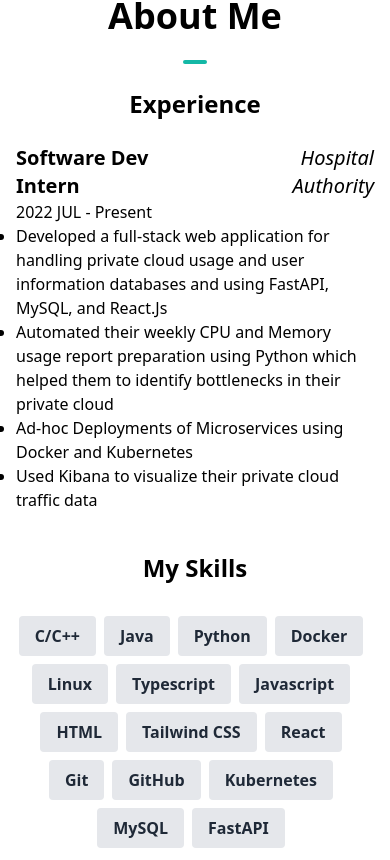
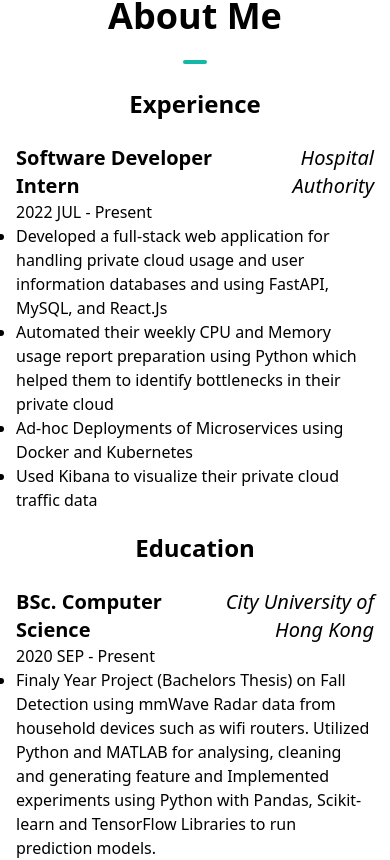
Before and after one commit to towsifali/Portfolio, a Next.js app: page / in a window 390 px wide. Shown: the part 1031-1891 px from the top of the page. Built offline with nearby package versions, Linux system fonts and the light colour scheme.

Commit message:
About Section Finished

```diff
--- a/components/AboutSection.tsx
+++ b/components/AboutSection.tsx
@@ -22,15 +22,12 @@ const skills = [
 const AboutSection = () => {
   return (
     <section id="about">
-        <div className='my-12 pb-12 md:pt-16 md:pb-48'>
+        <div className='my-12 pb-12 md:pt-16 md:pb-16'>
             <h1 className='text-center font-bold text-4xl'>About Me
             <hr className='w-6 h-1 mx-auto my-6 bg-teal-500 border-0 rounded'></hr>
             </h1>
             <div className='flex flex-col space-y-10 justify-center align-top items-stretch md:flex-row md:text-left md:pd-4 md:space-y-0 md:space-x-10'>
                 <div className='md:w-1/2'>
-                    <h1 className='text-center text-2xl font-bold mb-6 md:text-left'>
-                        Experience
-                    </h1>
                     <ContentSection/>
                 </div>
                 <div className='md:w-1/2'>
--- a/components/ContentSection.tsx
+++ b/components/ContentSection.tsx
@@ -1,27 +1,66 @@
 import React from "react";
-import { Content } from "../utils/read_json";
 
-type ContentSectionProps = {
-  title: string;
-  items: Content[];
-};
+const data = [
+  {
+    "title": "Experience",
+    "content":[
+      {
+        "heading": "Software Developer Intern",
+        "subheading": "Hospital Authority",
+        "date": "2022 JUL    -      Present",
+        "info": [
+          "Developed a full-stack web application for handling private cloud usage and user information databases and using FastAPI, MySQL, and React.Js",
+          "Automated their weekly CPU and Memory usage report preparation using Python which helped them to identify bottlenecks in their private cloud",
+          "Ad-hoc Deployments of Microservices using Docker and Kubernetes",
+          "Used Kibana to visualize their private cloud traffic data"
+        ]
+      }]
+  },
+  {
+    "title": "Education",
+    "content": [
+      {
+        "heading": "BSc. Computer Science",
+        "subheading": "City University of Hong Kong",
+        "date": "2020 SEP     -     Present",
+        "info": [
+          "Finaly Year Project (Bachelors Thesis) on Fall Detection using mmWave Radar data from household devices such as wifi routers. Utilized Python and MATLAB for analysing, cleaning and generating feature and Implemented experiments using Python with Pandas, Scikit-learn and TensorFlow Libraries to run prediction models."
+      ]
+      }
+    ]
+  },
+]
 
 const ContentSection = () => {
   return (
     <div>
-        <div className="flex flex-row justify-between">
-            <div className="text-xl text-left font-semibold">Software Dev Intern</div>
-            <div className="text-xl text-right italic">Hospital Authority</div>
+      {data.map((texts,idx) =>{
+        return (
+        <div key={idx}>
+          <h1 className='text-center text-2xl font-bold mb-6 md:text-left'>
+                {texts.title}
+          </h1>
+          {texts.content.map((cnts,ids)=> {
+            return(<div key={ids}>
+              <div className="flex flex-row justify-between">
+                  <div className="text-xl text-left font-semibold">{cnts.heading}</div>
+                  <div className="text-xl text-right italic">{cnts.subheading}</div>
+              </div>
+              <p className="text-base">{cnts.date}</p>
+              <div>
+                  <ul className="list-disc pb-5">
+                     {cnts.info.map((txts,idz)=>{
+                      return(
+                        <li key={idz}>{txts}</li>
+                      )
+                     })}
+                  </ul>
+              </div>
+            </div>)
+          })}
         </div>
-        <p className="text-base">2022 JUL - Present</p>
-        <div>
-            <ul className="list-disc">
-                <li>Developed a full-stack web application for handling private cloud usage and user information databases and using FastAPI, MySQL, and React.Js</li>
-                <li>Automated their weekly CPU and Memory usage report preparation using Python which helped them to identify bottlenecks in their private cloud</li>
-                <li>Ad-hoc Deployments of Microservices using Docker and Kubernetes</li>
-                <li>Used Kibana to visualize their private cloud traffic data</li>
-            </ul>
-        </div>
+        )
+      })}
     </div>
   );
 };
--- a/components/ProjectSection.tsx
+++ b/components/ProjectSection.tsx
@@ -1,8 +1,86 @@
-import React from 'react'
+import React from "react"
+import Image from "next/image"
+import Link from "next/link"
+import SlideUp from "./SlideUp"
+import { BsGithub, BsArrowUpRightSquare } from "react-icons/bs"
+
+const projects = [
+  {
+    name: "Thankful Thoughts",
+    description:
+      "ThankfulThoughts is a web app that generates an appreciative sentence of something or someone you are thankful for.",
+    image: "/thankfulthoughts.png",
+    github: "https://github.com/hqasmei/thankful-thoughts",
+    link: "https://thankfulthoughts.io/",
+  },
+  {
+    name: "PlatoIO",
+    description: "PlatoIO is a to do list app that built using the PERN stack.",
+    image: "/platoio.png",
+    github: "https://github.com/hqasmei/platoio",
+    link: "https://platoio.com/register",
+  },
+  {
+    name: "Kator Family Photos",
+    description:
+      "Kator Family Photos is a photos and video digitization service in the LA area.",
+    image: "/familyphotos.png",
+    github: "https://github.com/hqasmei/katorfamilyphotos",
+    link: "https://katorfamilyphotos.com/",
+  },
+]
 
 const ProjectSection = () => {
   return (
-    <div>ProjectSection</div>
+    <section id="projects">
+      <h1 className="my-10 text-center font-bold text-4xl">
+        Projects
+        <hr className="w-6 h-1 mx-auto my-4 bg-teal-500 border-0 rounded"></hr>
+      </h1>
+      <div className="flex flex-col space-y-28">
+        {projects.map((project, idx) => {
+          return (
+            <div key={idx}>
+              <SlideUp offset="-300px 0px -300px 0px">
+                <div className="flex flex-col  animate-slideUpCubiBezier animation-delay-2 md:flex-row md:space-x-12">
+                  <div className=" md:w-1/2">
+                    <Link href={project.link}>
+                      <Image
+                        src={project.image}
+                        alt=""
+                        width={1000}
+                        height={1000}
+                        className="rounded-xl shadow-xl hover:opacity-70"
+                      />
+                    </Link>
+                  </div>
+                  <div className="mt-8 md:w-1/2">
+                    <h1 className="text-4xl font-bold mb-6">{project.name}</h1>
+                    <p className="text-xl leading-7 mb-4 text-neutral-600 dark:text-neutral-400">
+                      {project.description}
+                    </p>
+                    <div className="flex flex-row align-bottom space-x-4">
+                      <Link href={project.github} target="_blank">
+                        <BsGithub
+                          size={30}
+                          className="hover:-translate-y-1 transition-transform cursor-pointer"
+                        />
+                      </Link>
+                      <Link href={project.link} target="_blank">
+                        <BsArrowUpRightSquare
+                          size={30}
+                          className="hover:-translate-y-1 transition-transform cursor-pointer"
+                        />
+                      </Link>
+                    </div>
+                  </div>
+                </div>
+              </SlideUp>
+            </div>
+          )
+        })}
+      </div>
+    </section>
   )
 }
 
--- /dev/null
+++ b/components/SlideUp.tsx
@@ -0,0 +1,36 @@
+"use client" // this is a client component
+
+import React, { useEffect, useRef, ReactNode } from "react"
+interface Props {
+  offset?: string
+  children?: ReactNode
+  // any props that come into the component
+}
+
+export default function SlideUp({ children, offset = "0px" }: Props) {
+  const ref = useRef(null)
+
+  useEffect(() => {
+    const observer = new IntersectionObserver(
+      (entries) => {
+        entries.forEach((entry) => {
+          if (entry.isIntersecting) {
+            entry.target.classList.remove("opacity-0")
+            entry.target.classList.add("animate-slideUpCubiBezier")
+          }
+        })
+      },
+      { rootMargin: offset }
+    )
+
+    if (ref.current) {
+      observer.observe(ref.current)
+    }
+  }, [ref])
+
+  return (
+    <div ref={ref} className="relative opacity-0">
+      {children}
+    </div>
+  )
+}
--- a/tsconfig.json
+++ b/tsconfig.json
@@ -24,6 +24,6 @@
       "@/*": ["./*"]
     }
   },
-  "include": ["next-env.d.ts", "**/*.ts", "**/*.tsx", ".next/types/**/*.ts"],
+  "include": ["next-env.d.ts", "**/*.ts", "**/*.tsx", ".next/types/**/*.ts", "data/section-data.js"],
   "exclude": ["node_modules"]
 }
--- a/utils/read_json.ts
+++ b/utils/read_json.ts
@@ -1,6 +1,6 @@
 import fs from "fs";
 
-import data from "../data/section-data.json";
+import data from "../data/section-data";
 
 export type Content = {
   heading: string;
```
Also changed, not shown: data/section-data.js (renamed from data/section-data.json, +5 -4 lines).
